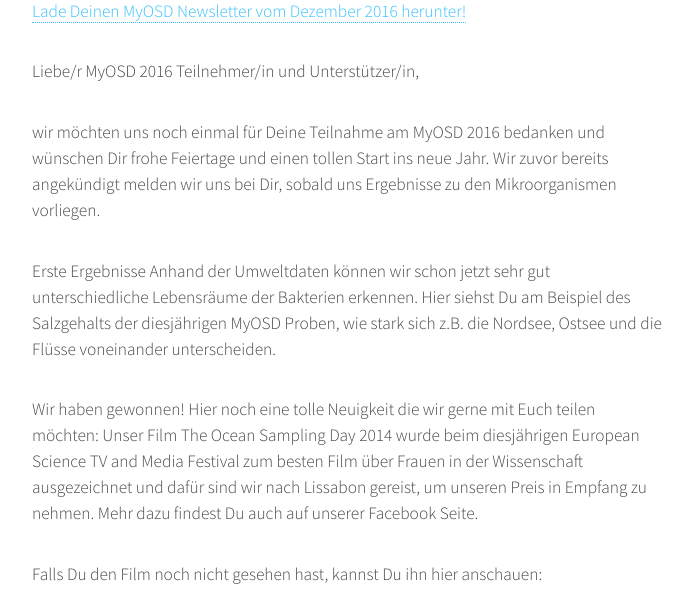
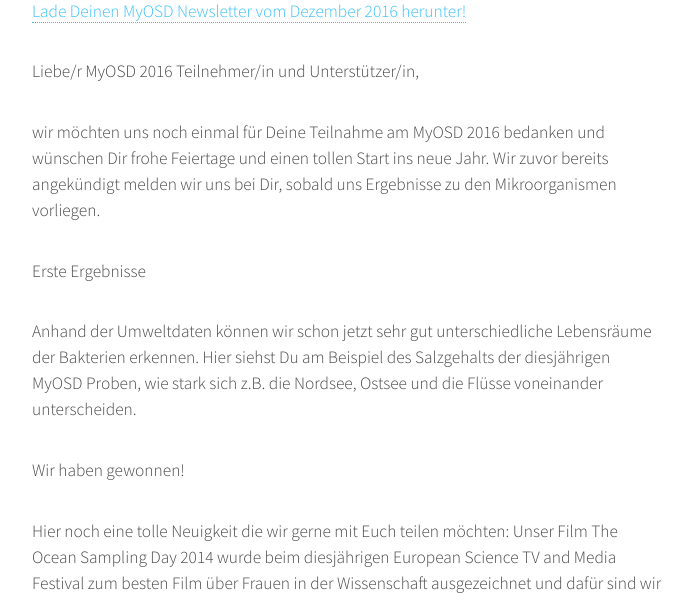
Before and after one commit to myosd/myosd.github.io, a Jekyll site: the page built from _posts/2016-12-22-MyOSD-Newsletter_Dezember2016.md, in a window 1280 px wide and 1400 px high, scrolled down 781 px. Shown: the top 600 px of the window, without its empty margins (293-986 px from the left). Built offline with Jekyll 4.4.1, drawn with Linux system fonts in a browser that asks for light colours; some of the changed text lies outside the part shown.

Commit message:
Update 2016-12-22-MyOSD-Newsletter_Dezember2016.md

```diff
--- a/_posts/2016-12-22-MyOSD-Newsletter_Dezember2016.md
+++ b/_posts/2016-12-22-MyOSD-Newsletter_Dezember2016.md
@@ -11,15 +11,21 @@ Liebe/r MyOSD 2016 Teilnehmer/in und Unterstützer/in,
 wir möchten uns noch einmal für Deine Teilnahme am MyOSD 2016 bedanken und wünschen Dir frohe Feiertage und einen tollen Start ins neue Jahr. Wir zuvor bereits angekündigt melden wir uns bei Dir, sobald uns Ergebnisse zu den Mikroorganismen vorliegen.
 
 Erste Ergebnisse
+
 Anhand der Umweltdaten können wir schon jetzt sehr gut unterschiedliche Lebensräume der Bakterien erkennen. Hier siehst Du am Beispiel des Salzgehalts der diesjährigen MyOSD Proben, wie stark sich z.B. die Nordsee, Ostsee und die Flüsse voneinander unterscheiden.
 
 Wir haben gewonnen!
+
 Hier noch eine tolle Neuigkeit die wir gerne mit Euch teilen möchten:
 Unser Film The Ocean Sampling Day 2014 wurde beim diesjährigen European Science TV and Media Festival zum besten Film über Frauen in der Wissenschaft ausgezeichnet und dafür sind wir nach Lissabon gereist, um unseren Preis in Empfang zu nehmen. Mehr dazu findest Du auch auf unserer Facebook Seite.
 
-Falls Du den Film noch nicht gesehen hast, kannst Du ihn hier anschauen:
-<iframe width="560" height="315" src="https://www.youtube.com/embed/IWORZO9y0AI" frameborder="0" allowfullscreen></iframe>
+Falls Du den Film noch nicht gesehen hast, kannst Du ihn hier anschauen.
 
 Bis zum neuen Jahr,
+
 beste Grüße,
+
 Dein MyOSD-Team
+
+
+<iframe width="560" height="315" src="https://www.youtube.com/embed/IWORZO9y0AI" frameborder="0" allowfullscreen></iframe>
```
